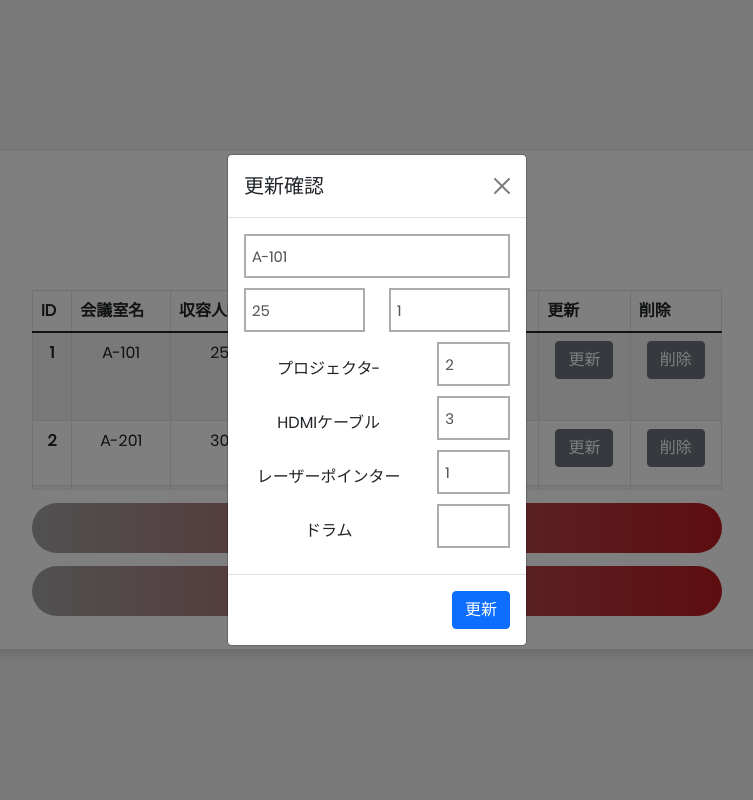
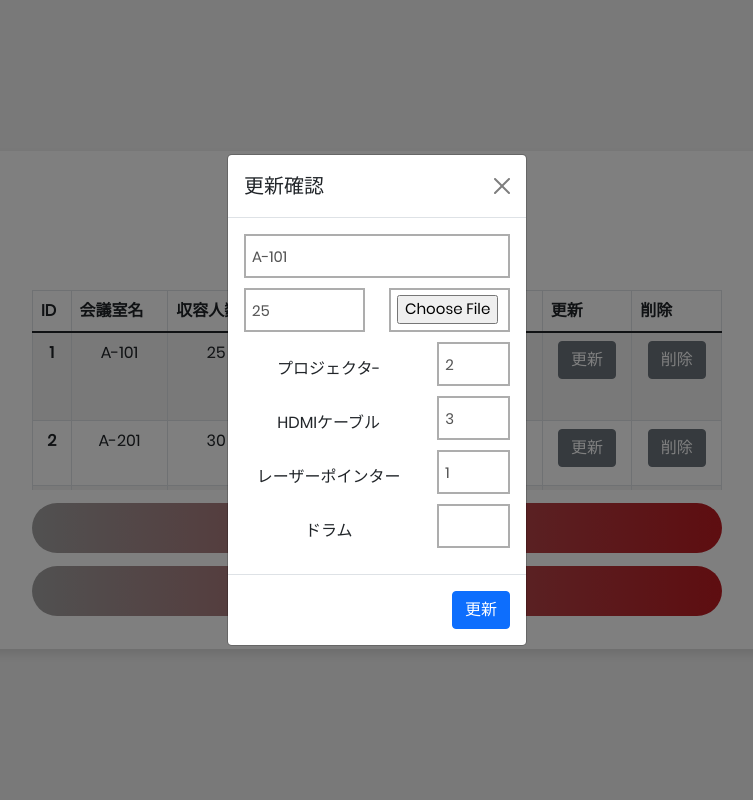
Before and after one commit to T1-2022/yoyaku, a Flask app: page /admin_room/ in a window 1280 px wide, after a click on "更新". Shown: the whole page, without its empty margins (263-1016 px from the left). Run offline with Flask 2, Linux system fonts and the light colour scheme; data comes from the database, SQL or seed files in the repository.

Commit message:
写真アプロード機能フロント

```diff
--- a/app/static/css/main_admin.css
+++ b/app/static/css/main_admin.css
@@ -124,6 +124,18 @@
   padding: 0 1px;
 }
 
+.inputadminupload100 {
+  font-family: Poppins-Regular;
+  font-size: 15px;
+  color: #555555;
+  align-self: center;
+  display: block;
+  width: 100%;
+  height: 30px;
+  background: transparent;
+  padding: 0 1px;
+}
+
 .wrap-inputadmin100 {
   width: 100%;
   position: relative;
--- a/app/templates/admin_room.html
+++ b/app/templates/admin_room.html
@@ -37,7 +37,18 @@
                      <th>{{ conference.__dict__['conference_id'] }}</th>
                      <td>{{ conference.__dict__['name'] }}</td>
                      <td>{{ conference.__dict__['capacity'] }}</td>
-                     <td>{{ conference.__dict__['fhoto_id'] }}</td>
+                  <td>
+                        <button type="button" class="btn btn-secondary" data-bs-toggle="modal" data-bs-target="#ShowPic{{conference.__dict__['conference_id'] }}">表示</button>
+                        <div class="modal fade" id="ShowPic{{conference.__dict__['conference_id'] }}" tabindex="-1" aria-labelledby="show-room-label" aria-hidden="true">
+                           <div class="modal-dialog modal-sm modal-dialog-centered" id="{{conference.__dict__['conference_id'] }}">
+                              <div class="modal-content">
+                                  <div class="modal-body">
+                                    <img src="../static/img/{{ conference.__dict__['fhoto_id'] }}.jpg" alt="{{ conference.__dict__['name'] }}" class="img-thumbnail">
+                                  </div>
+                              </div>
+                           </div>
+                        </div>
+                     </td>
                      <td>
                         {% for equipment in conference.conference_equipments %}
                         <p class="card-text">{{ equipment.equipments.__dict__['name'] }} x{{ equipment.__dict__['num'] }}</p>
@@ -66,9 +77,9 @@
                                              </div>
                                           </div>
                                           <div class="col-6">
-                                             <div class="wrap-inputadmin100">
-                                                <input class="inputadmin100" type="text" name="Photo" value="{{ conference.__dict__['fhoto_id'] }}">
-                                             </div>
+                                              <div class="wrap-inputadmin100">
+                                              <input type="file" class="inputadminupload100" name="Photo" value="../static/img/{{ conference.__dict__['fhoto_id'] }}.jpg">
+                                              </div>
                                           </div>
                                           {% for eq in equipments %}
                                           <div class="col-8 align-self-center">
@@ -153,7 +164,7 @@
                            </div>
                            <div class="col-6">
                               <div class="wrap-inputadmin100">
-                                 <input class="inputadmin100" type="text" name="Photo" placeholder="写真ID">
+                                  <input type="file" class="inputadminupload100" name="Photo" placeholder="写真ID">
                               </div>
                            </div>
                            {% for eq in equipments %}
```
